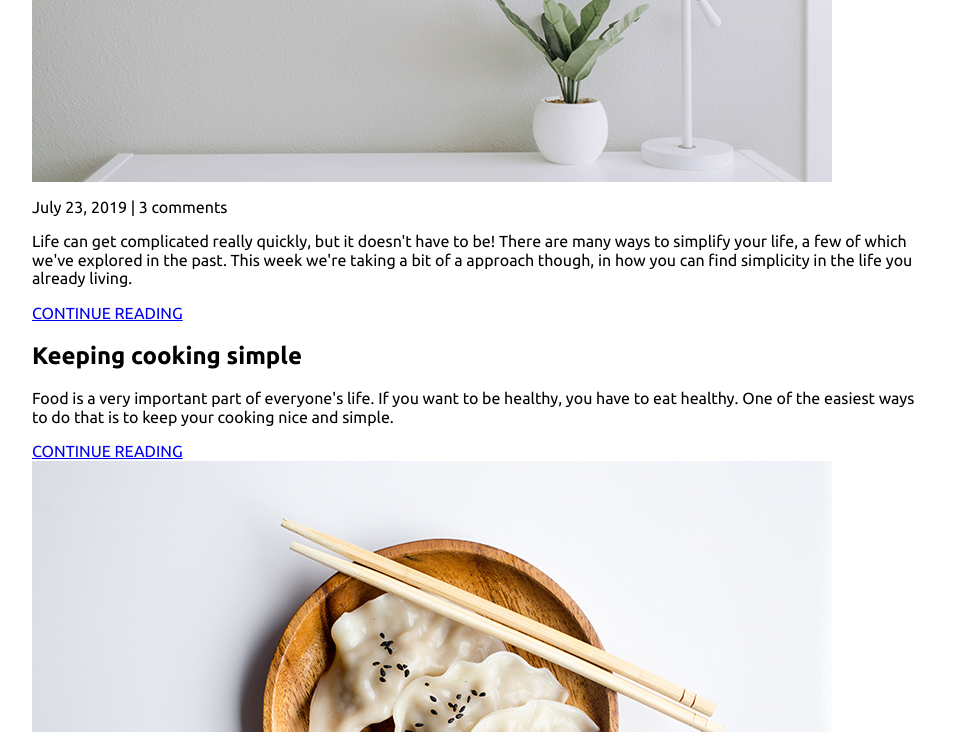
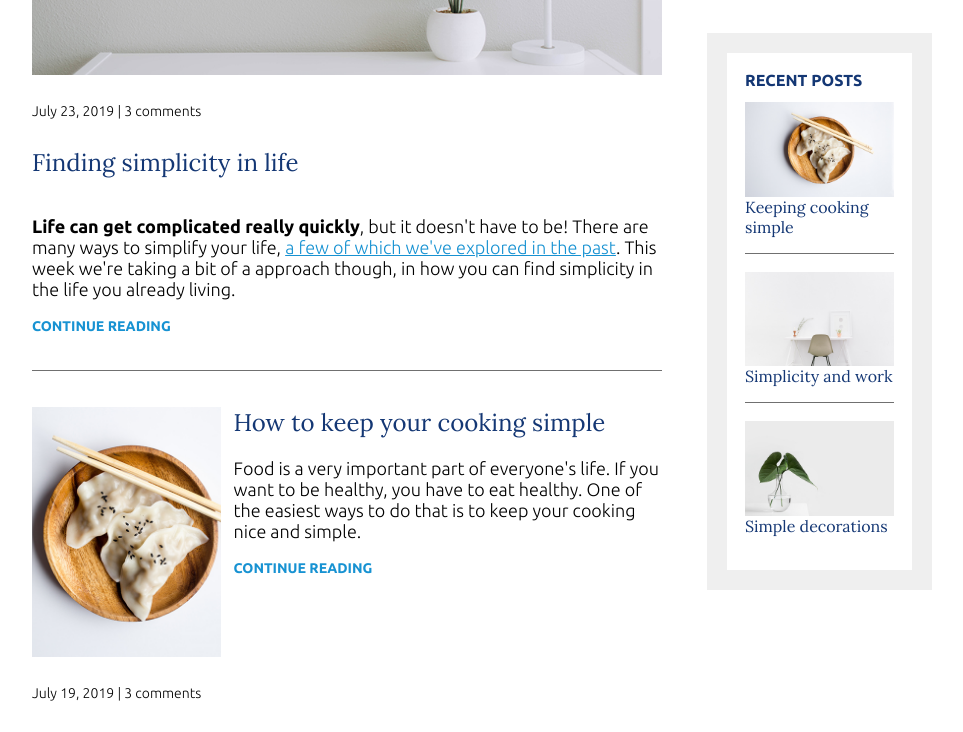
Before and after one commit to CavanWagg/living-the-simple-life, a plain HTML site: page index.html in a window 1280 px wide. Shown: the part 508-1240 px from the top of the page, without its empty margins (158-1121 px from the left). Drawn offline with Linux system fonts and the light colour scheme.

Commit message:
home page styled

```diff
--- a/css/styles.css
+++ b/css/styles.css
@@ -7,26 +7,89 @@ font-family: 'Ubuntu', sans-serif;
 body {
     margin: 0;
     font-family: 'Ubuntu', sans-serif;
+    font-size: 1.125rem;
+    font-weight: 300;
+}
+
+img {
+    max-width: 100%;
+    display: block;
 }
 
 /* =================
 Typography
 ================= */
 
-h1 {
+h1,
+h2,
+h3 {
     font-family: 'Lora', serif;
     font-weight: 400;
     color: #143774;
+    margin-top: 0;
+}
+
+h1 {
     font-size: 2rem;
     margin: 0;
 }
 
+a {
+    color: #1792d2;
+}
+
+a:hover,
+a:focus {
+    color: #143774;
+}
+
+strong {
+    font-weight: 700;
+}
+
+/* h1 subtitle */
 .subtitle {
     font-weight: 700;
     color: #1792d2;
     font-size: .75rem;
     margin: 0;
 }
+
+.article-title {
+    font-size: 1.5rem;
+}
+
+.article-read-more,
+.article-info {
+    font-size: .875rem;
+}
+
+.article-read-more {
+    color: #1792d2;
+    text-decoration: none;
+    font-weight: 700;
+}
+
+.article-read-more:hover,
+.article-read-more:focus {
+    color: #143774;
+    text-decoration: underline;
+}
+
+.article-info {
+    margin: 2em 0;
+}
+
+.widget-title,
+.widget-recent-post-title {
+    font-size: 1rem;
+}
+
+.widget-title {
+    font-family: 'Ubuntu', sans-serif;
+    font-weight: 700;
+}
+
 
 /* =================
 Layout
@@ -38,23 +101,39 @@ Layout
     margin: 0 auto;
 }
 
-.container-nav {
+.container-flex {
     display: flex;
+    flex-direction: column;
     justify-content: space-between;
 }
 
 header {
     background: #f8f8f8;
     padding: 2em 0;
+    text-align: center;
+    margin-bottom: 3em;
 }
 
-@media (max-width: 675px) {
-    .container-nav {
-        flex-direction: column;
+footer {
+    background:#143774;
+    color: white;
+    text-align: center;
+    padding: 3em 0;
+}
+
+@media (min-width: 675px) {
+    .container-flex {
+        flex-direction: row;
     }
 
-    header {
-        text-align: center;
+    main {
+        width: 70%;
+    }
+
+    aside {
+        width: 25%;
+        min-width: 200px;
+        margin-left: 1em;
     }
 }
 
@@ -100,3 +179,80 @@ nav a:focus {
         margin: .5em 0;
     }
 }
+
+/* articles */
+
+.article-featured {
+    border-bottom: #707070 1px solid;
+    padding-bottom: 2em;
+    margin-bottom: 2em;
+}
+
+.article-recent {
+    display: flex;
+    flex-direction: column;
+    margin-bottom: 2em;
+}
+
+.article-recent-main {
+    order: 2;
+}
+
+.article-recent-secondary {
+    order: 1;
+}
+
+@media (min-width: 675px) {
+    .article-recent {
+        flex-direction: row;
+        justify-content: space-between;
+    }
+
+    .article-recent-main {
+        width: 68%;
+    }
+
+    .article-recent-secondary {
+        width: 30%;
+    }
+
+    .article-featured {
+        display: flex;
+        flex-direction: column;
+    }
+
+    .article-image {
+        order: -2;
+        min-height: 250px;
+        object-fit: cover;
+        /* object-position: left; */
+    }
+
+    .article-info {
+        order: -1;
+    }
+}
+
+/* widgets */
+
+.sidebar-widget {
+    border: 20px solid #efefef;
+    margin-bottom: 2em;
+    padding: 1em;
+}
+
+.widget-recent-post {
+    display: flex;
+    flex-direction: column;
+    border-bottom: 1px solid #707070;
+    margin-bottom: 1em;
+}
+
+.widget-recent-post:last-child {
+    border: 0;
+    margin: 0;
+}
+
+.widget-image {
+    order: -1;
+}
--- a/index.html
+++ b/index.html
@@ -1,11 +1,11 @@
 <html>
-    <head><link rel="stylesheet" href="normalize.css">
-        <link href="https://fonts.googleapis.com/css?family=Lora|Ubuntu:400,700&display=swap" rel="stylesheet">
+    <head>
+        <link href="https://fonts.googleapis.com/css?family=Lora|Ubuntu:300,400,700&display=swap" rel="stylesheet">
         <link rel="stylesheet" href="css/styles.css">
     </head>
     <body>
         <header>
-            <div class="container container-nav">
+            <div class="container container-flex">
                 <div class="site-title">
                     <h1>Living the social life</h1>
                     <p class="subtitle">A blog exploring minimalism in life</p>
@@ -20,20 +20,20 @@
             </div> <!-- / .container -->
         </header>
 
-        <div class="container">
+        <div class="container container-flex">
             <main role="main">
 
                 <article class="article-featured">
                     <h2 class="article-title">Finding simplicity in life</h2>
                     <img src="img/life.jpg" alt="simple white desk on a white wall with a plant on the far right side" class="article-image">
                     <p class="article-info">July 23, 2019 | 3 comments</p>
-                    <p class="article-body">Life can get complicated really quickly, but it doesn't have to be! There are many ways to simplify your life, a few of which we've explored in the past. This week we're taking a bit of a approach though, in how you can find simplicity in the life you already living.</p>
+                    <p class="article-body"><strong>Life can get complicated really quickly</strong>, but it doesn't have to be! There are many ways to simplify your life, <a href="#">a few of which we've explored in the past</a>. This week we're taking a bit of a approach though, in how you can find simplicity in the life you already living.</p>
                     <a href="#" class="article-read-more">CONTINUE READING</a>
                 </article>
 
                 <article class="article-recent">
                     <div class="article-recent-main">
-                        <h2 class="article-title">Keeping cooking simple </h2>
+                        <h2 class="article-title">How to keep your cooking simple </h2>
                         <p class="article-body">Food is a very important part of everyone's life. If you want to be healthy, you have to eat healthy. One of the easiest ways to do that is to keep your cooking nice and simple.</p>
                         <a href="#" class="article-read-more">CONTINUE READING</a>
                     </div>
@@ -98,9 +98,10 @@
 
 
         <footer>
-            <p></p>
-            <p></p>
+            <p><strong>Living the Simple Life</strong></p>
+            <p>Copyright 2019</p>
         </footer>
+
 
 
     </body>
```
